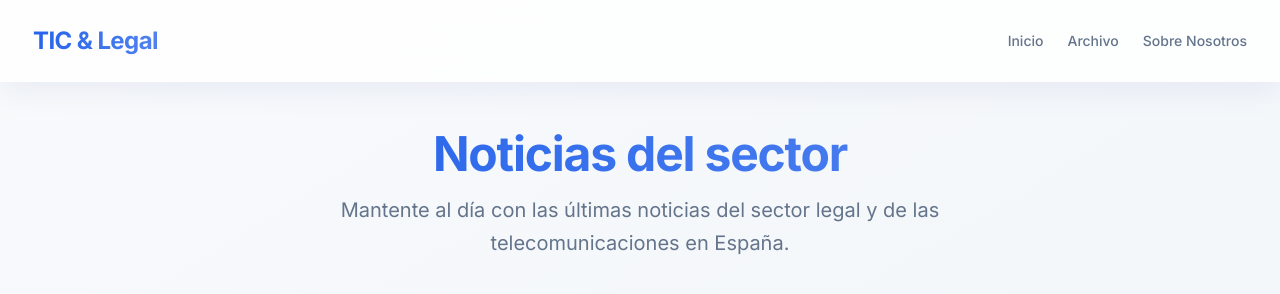
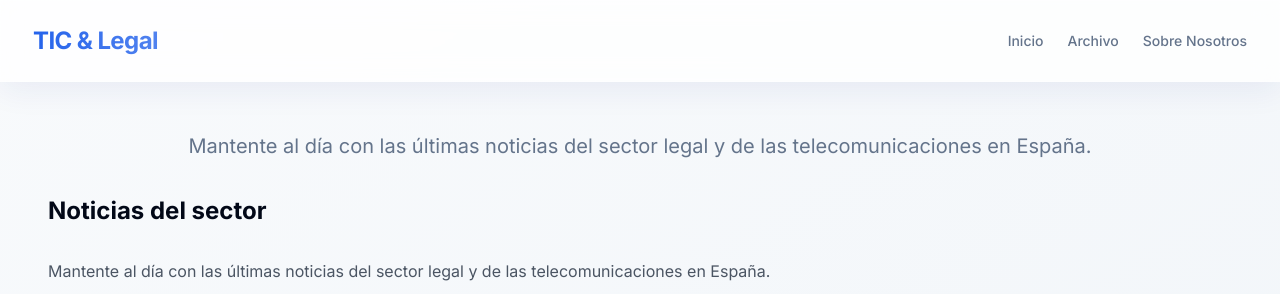
Before and after one commit to felipestudionn/Legal, a Next.js app: page / in a window 1280 px wide. Shown: the top 294 px of the page. Built offline with nearby package versions, Linux system fonts and the light colour scheme; no server answers.

Commit message:
Corregir estructura del layout y eliminar título duplicado

```diff
--- a/src/components/layout/dashboard-layout.tsx
+++ b/src/components/layout/dashboard-layout.tsx
@@ -15,14 +15,9 @@
       </header>
       <main className="container py-12 px-4 sm:px-6 lg:px-8">
         <div className="flex flex-col gap-8 max-w-7xl mx-auto">
-          <div className="space-y-4 text-center max-w-3xl mx-auto">
-            <h2 className="text-4xl font-bold tracking-tight gradient-text sm:text-5xl">
-              Noticias del sector
-            </h2>
-            <p className="text-xl text-muted-foreground leading-relaxed">
-              Mantente al día con las últimas noticias del sector legal y de las telecomunicaciones en España.
-            </p>
-          </div>
+          <p className="text-xl text-muted-foreground leading-relaxed text-center">
+            Mantente al día con las últimas noticias del sector legal y de las telecomunicaciones en España.
+          </p>
           {children}
         </div>
       </main>
```
